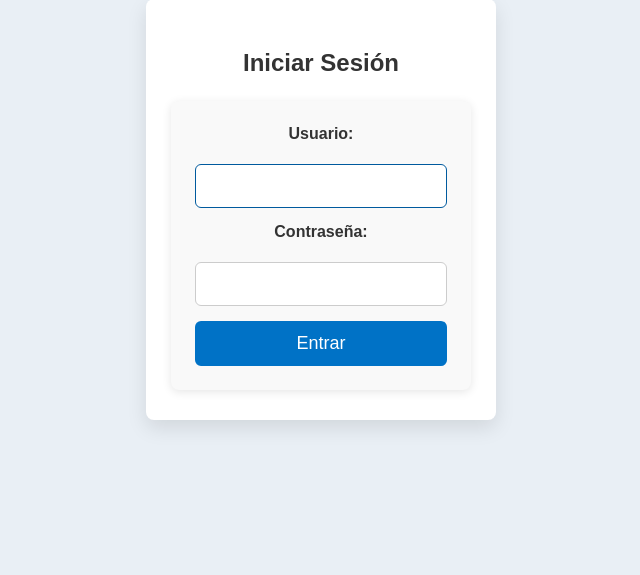
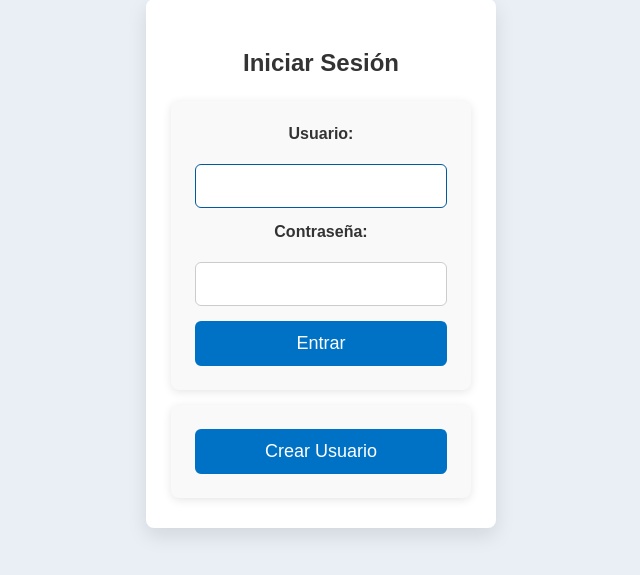
Before and after one commit to fs17006/DSI-PROYECTO-2025, a PHP site: page / in a window 1280 px wide. Shown: the part 81-656 px from the top of the page, without its empty margins (319-959 px from the left). Run offline with PHP 8.4, Linux system fonts and the light colour scheme.

Commit message:
Update index.php

```diff
--- a/index.php
+++ b/index.php
@@ -24,6 +24,7 @@ if (isset($_SESSION['usuario'])) {
 
             <input type="submit" value="Entrar" />
         </form>
+        <form action="crear_usuario.php" method="GET" style="margin-top: 15px;">
+            <input type="submit" value="Crear Usuario" />
     </div>
-</body>
 </html>
```
